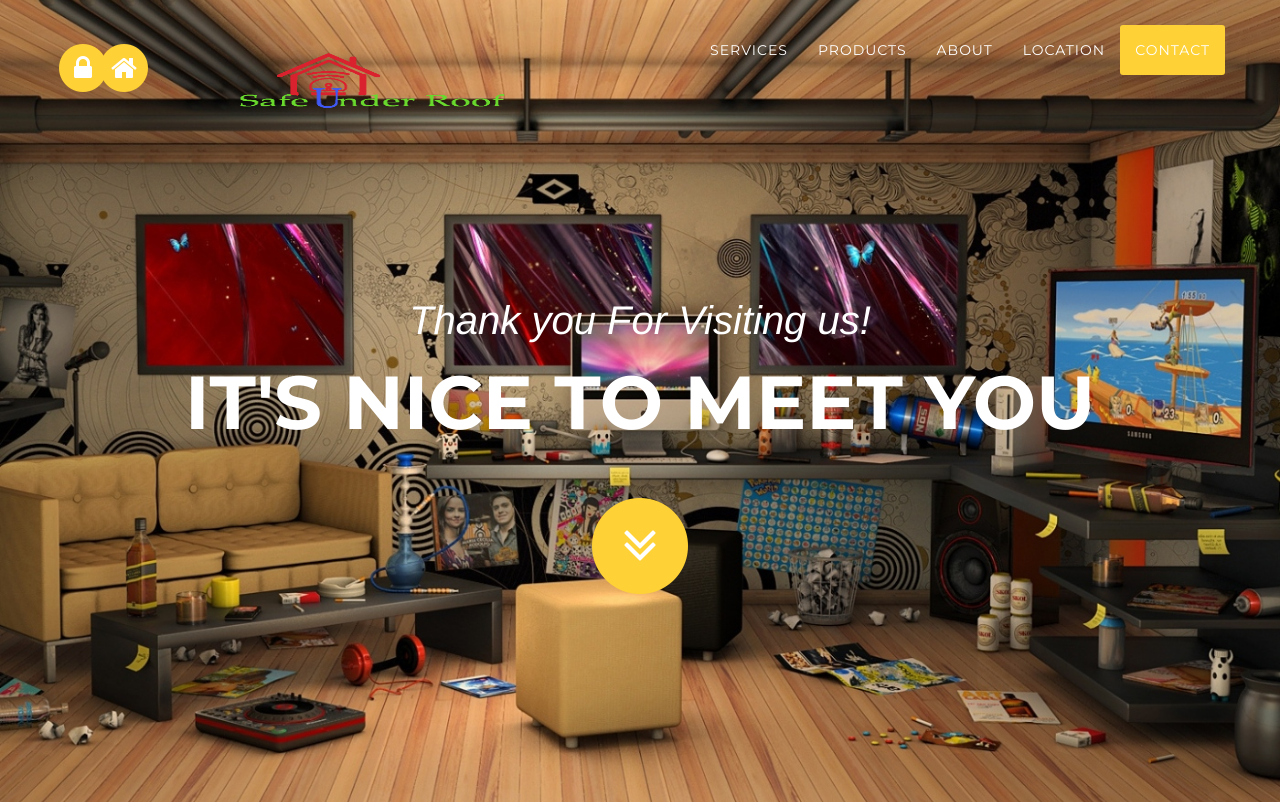
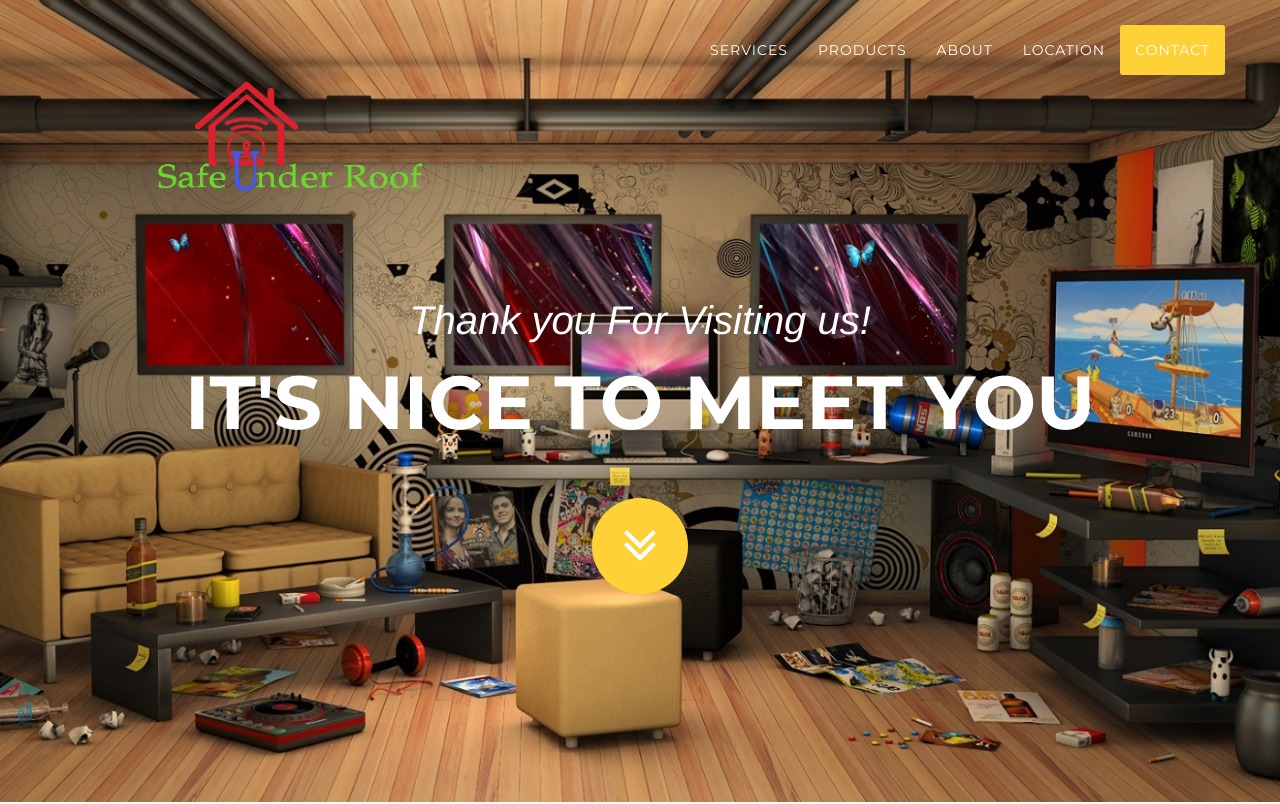
Before and after one commit to gopiprasanthpotipireddy/safeunderroof, a plain HTML site: page index.html in a window 1280 px wide. Shown: the top 804 px of the page. Drawn offline with nearby package versions, Linux system fonts and the light colour scheme; a web font is replaced by a local one.

Commit message:
Update index.html

```diff
--- a/index.html
+++ b/index.html
@@ -44,18 +44,7 @@
                     <span class="sr-only">Toggle navigation</span> Menu <i class="fa fa-bars"></i>
                 </button>
 
-                <span class="fa-stack fa-2x navbar-brand ">
-                        <i class="fa fa-circle fa-stack-2x text-primary"></i>
-                        <i class="fa fa-lock fa-stack-1x fa-inverse"></i>
-                </span>
-
-
-              <a href="#page-top"> <img class="page-scroll" src="./img/safe under roof11.png" width="400" height="100"></a>
-                <span class="fa-stack fa-2x navbar-brand ">
-                        <i class="fa fa-circle fa-stack-2x text-primary"></i>
-                        <i class="fa fa-home fa-stack-1x fa-inverse"></i>
-
-                </span>
+             <a href="#page-top"> <img class="page-scroll" src="./img/safe under roof11.png" width="400" height="200"></a>
 
             </div>
 
```
